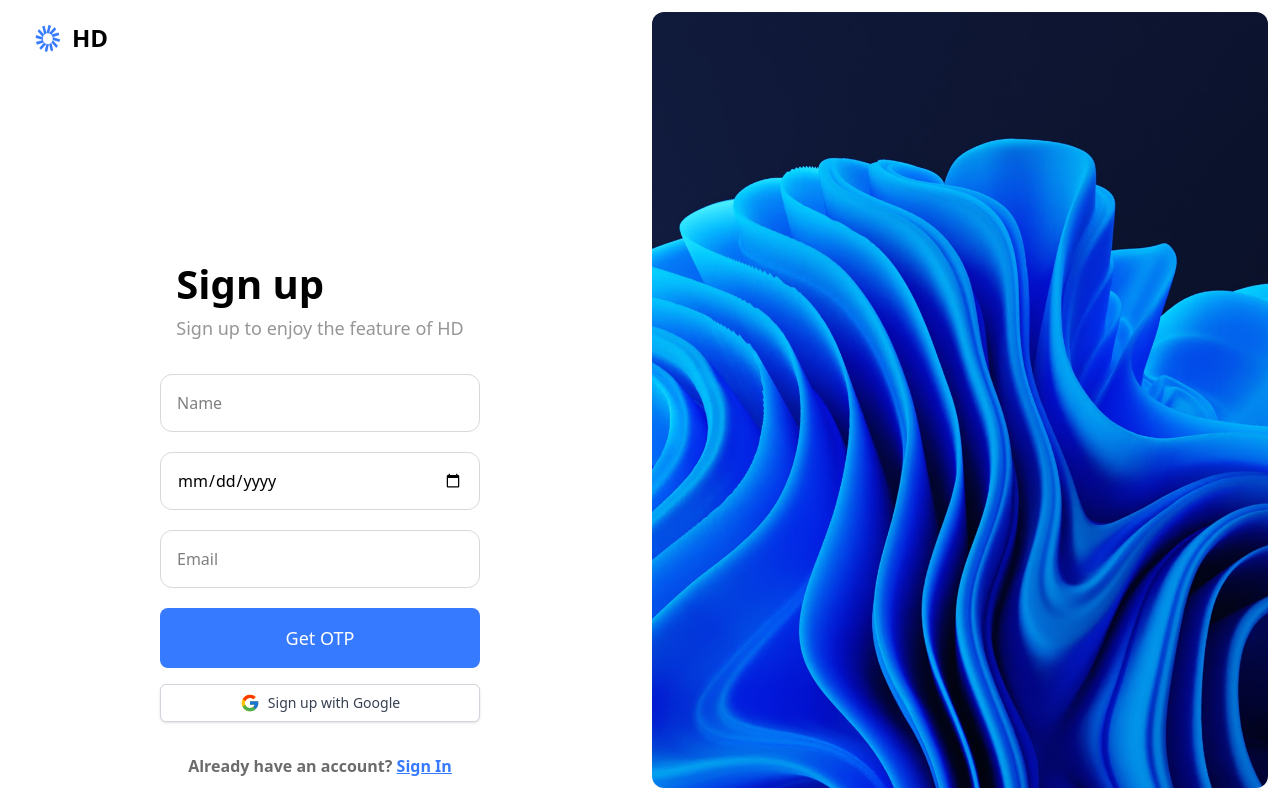
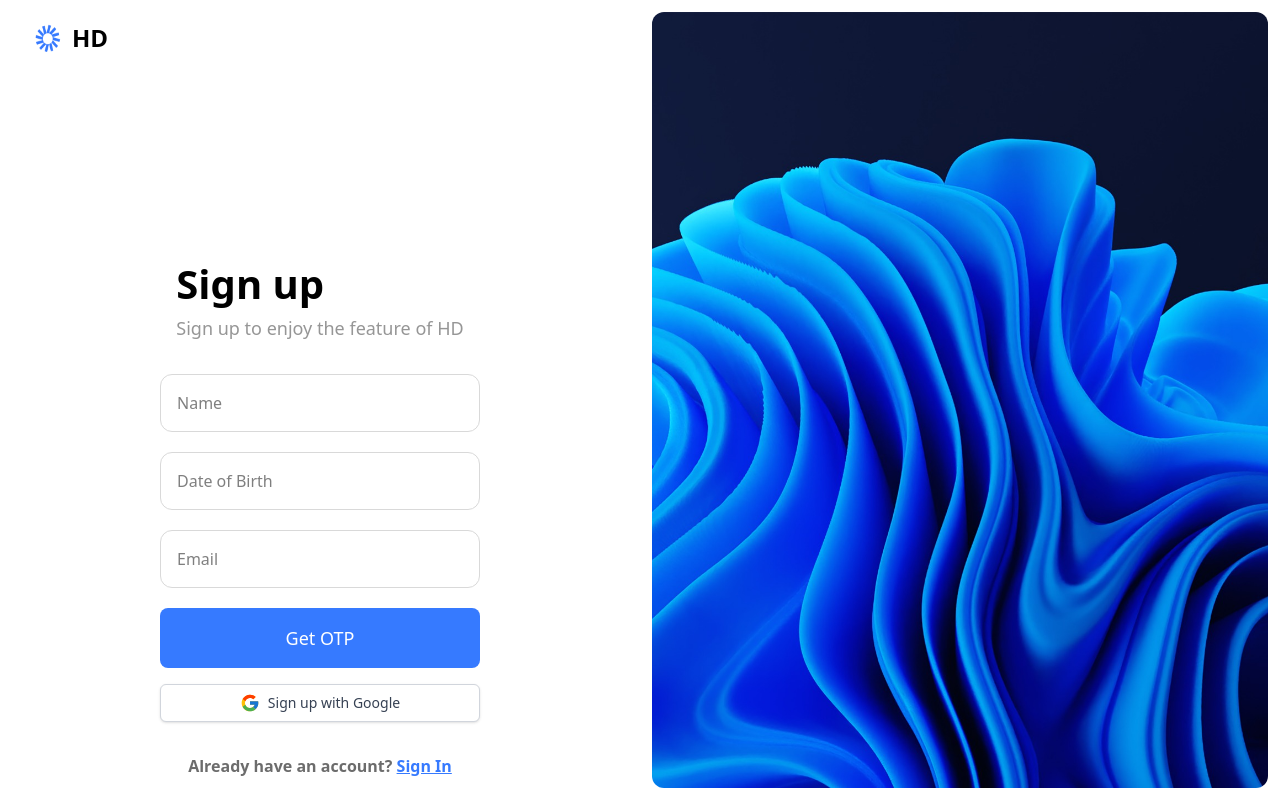
Before and after one commit to Rohit-0508/note-taking-app, a React (Vite) app in the folder frontend/: page /signup in a window 1280 px wide. Built offline with nearby package versions, Linux system fonts and the light colour scheme; no server answers.

Commit message:
fixed DOB input issue

```diff
--- a/frontend/src/pages/Signup.tsx
+++ b/frontend/src/pages/Signup.tsx
@@ -97,10 +97,11 @@ const SignupPage: React.FC = () => {
                                 />
                                 <input
                                     name="dateOfBirth"
-                                    type="date"
+                                    type="text"
                                     placeholder="Date of Birth"
                                     value={formData.dateOfBirth}
                                     onChange={handleChange}
+                                    onFocus={(e) => (e.currentTarget.type = "date")}
                                     required
                                     className='border border-[#D9D9D9] rounded-xl p-3 md:p-4 text-base'
                                 />
```
